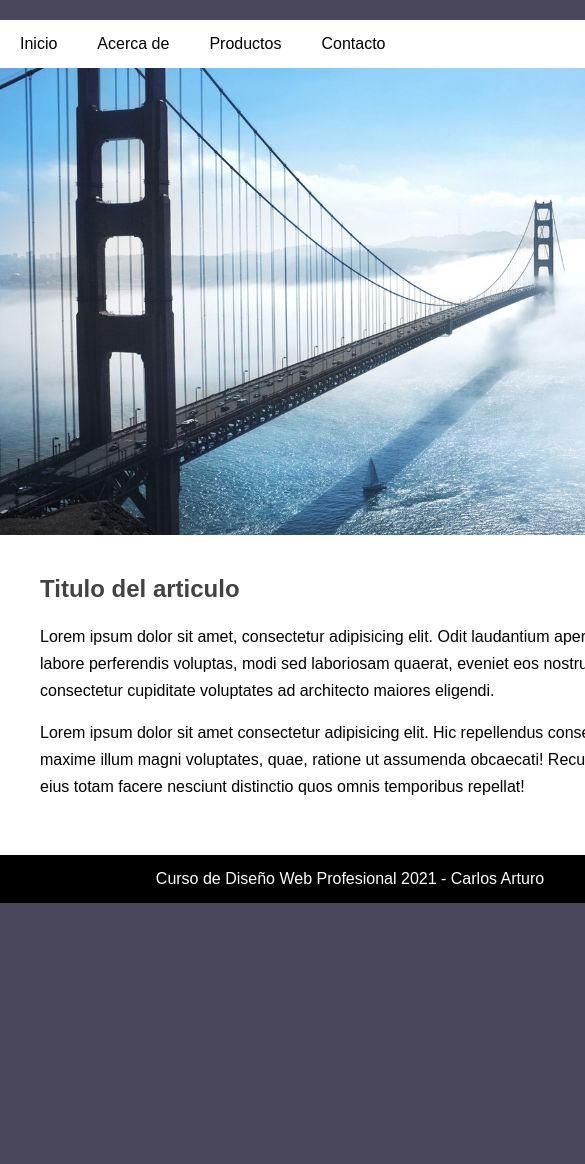
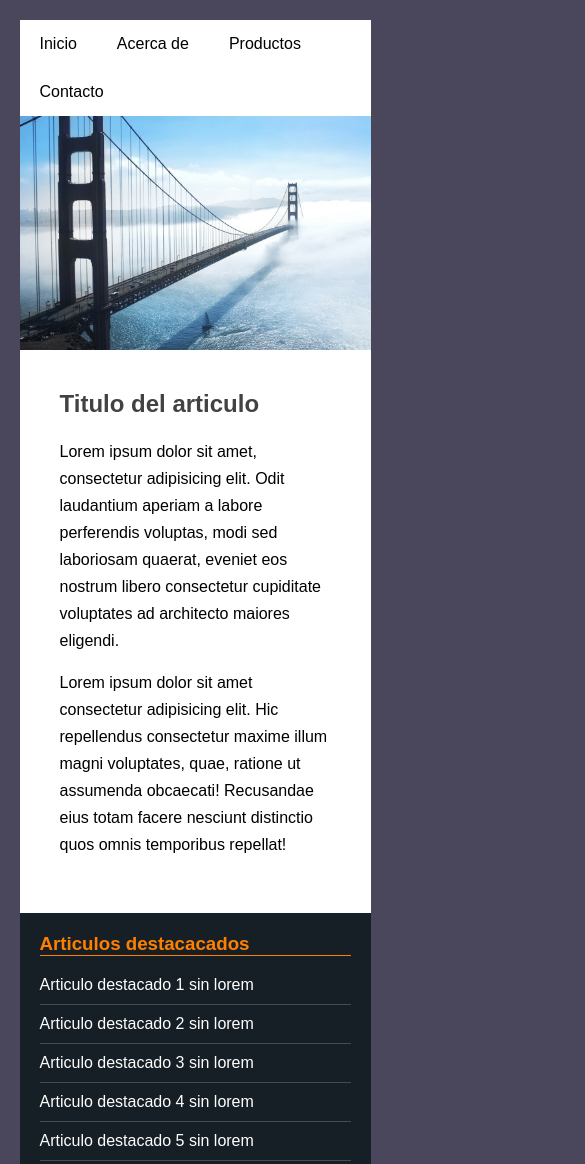
Before and after one commit to chrisdlarosa/curso, a plain HTML site: page Practica1/index.html in a window 390 px wide. Shown: the top 1164 px of the page, 585 px wide, since content can reach past the window. Before the commit the page ends 923 px from the top, so only its background shows below. Drawn offline with Linux system fonts and the light colour scheme.

Commit message:
Casa Lunes

```diff
--- a/Practica1/estilos.css
+++ b/Practica1/estilos.css
@@ -13,9 +13,10 @@ body {
 }
 
 .contenedor {
-	width: 1000px;
+	width: 90%;
+	max-width: 1000px;
 	margin: 20px auto;
-	overflow: hidden;;
+	overflow: hidden;
 }
 
 header {
@@ -49,7 +50,7 @@ header nav ul li a:hover {
 }
 
 .main {
-	width: 700px;
+	width: 70%;
 	background-color: #fff;
 	float: left;
 }
@@ -78,7 +79,7 @@ header nav ul li a:hover {
 }
 
 aside {
-	width: 300px;
+	width: 30%;
 	background-color: #161f26;
 	padding: 20px;
 	color: #fff;
@@ -118,7 +119,7 @@ aside .widget p {
 }
 
 footer {
-	width: 700px;
+	width: 70%;
 	background-color: #000;
 	color: #fff;
 	padding: 15px 0;
@@ -126,3 +127,17 @@ footer {
 	/*overflow: hidden;*/
 	clear: both;;
 }
+
+@media screen and (max-width: 800px) {
+	.main {
+		width: 100%;
+	}
+
+	aside {
+		width: 100%;
+	}
+
+	footer {
+		width: 100%;
+	}
+}
```
